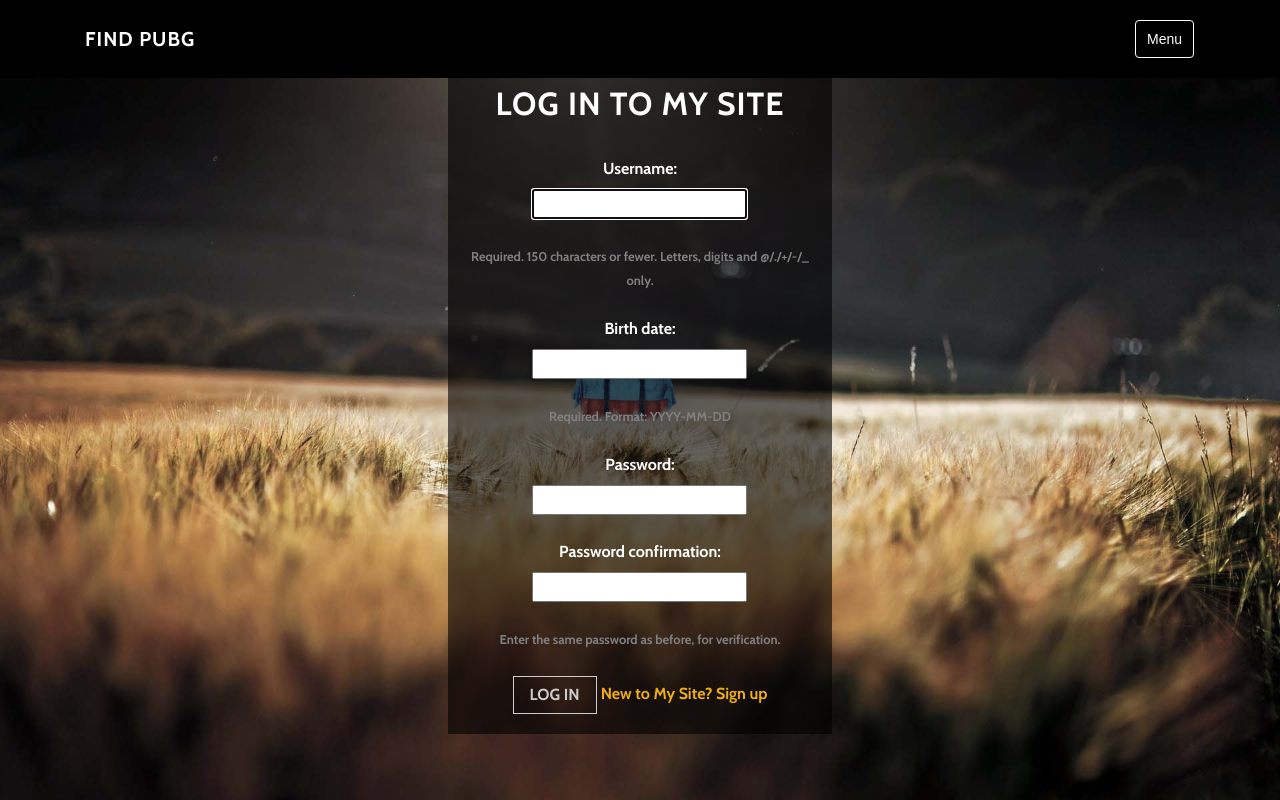
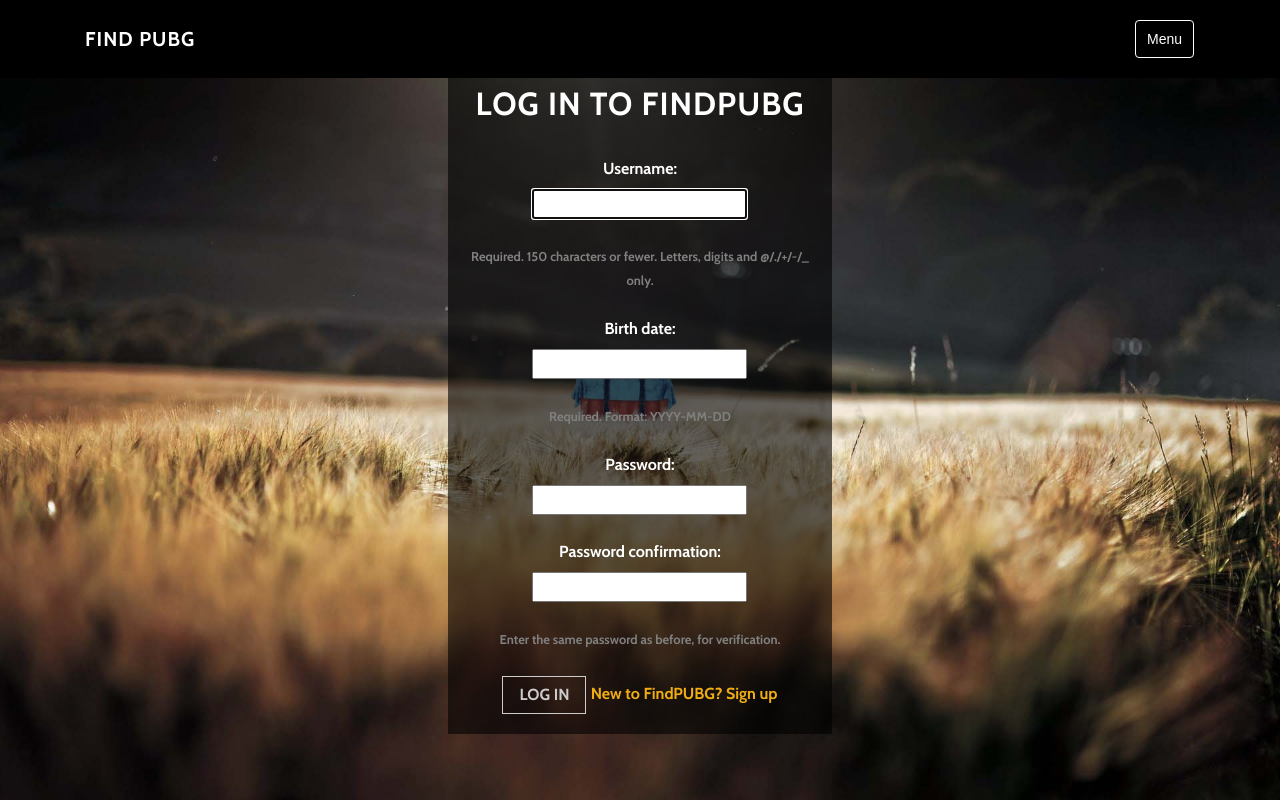
Before and after one commit to tiffnlee/COMSW4156-ASE-Project, a Django app: template findpubg/findpubg/templates/login.html in a window 1280 px wide. Run offline with Django 3.2, Linux system fonts and the light colour scheme; the template is opened without the code that fills it: values that come from a table or form of the project are taken from there, others are empty; parts of the project's set-up code (start-up, migrations or seed data) failed here and were passed over; some libraries are stand-ins or nearby versions.

Commit message:
minor tweaks

```diff
--- a/findpubg/findpubg/templates/base.html
+++ b/findpubg/findpubg/templates/base.html
@@ -24,6 +24,10 @@
               <li class="nav-item">
                 <a class="nav-link js-scroll-trigger" href="{% url 'forum' %}">Discussion Board</a>
               </li>
+              <li class="nav-item">
+                <a class="nav-link js-scroll-trigger" href="{% url 'logout' %}">Logout</a>
+              </li>
+
           </ul>
         </div>
       </div>
--- a/findpubg/findpubg/templates/login.html
+++ b/findpubg/findpubg/templates/login.html
@@ -4,7 +4,7 @@
 {% load static %}
 <body background="{% static 'image/backpack.jpg' %}">
   <div class="col-lg-5 mx-auto bk padded">
-      <h2>Log in to My Site</h2>
+      <h2>Log in to FindPUBG</h2>
       {% if form.errors %}
         <p style="color: red">Your username and password didn't match. Please try again.</p>
       {% endif %}
@@ -24,7 +24,7 @@
           </p>
         {% endfor %}
         <button type="submit" class="btn btn-outline-secondary">Log in</button>
-        <a href="{% url 'signup' %}">New to My Site? Sign up</a>
+        <a href="{% url 'signup' %}">New to FindPUBG? Sign up</a>
       </form>
   </div>
 </body>
```
